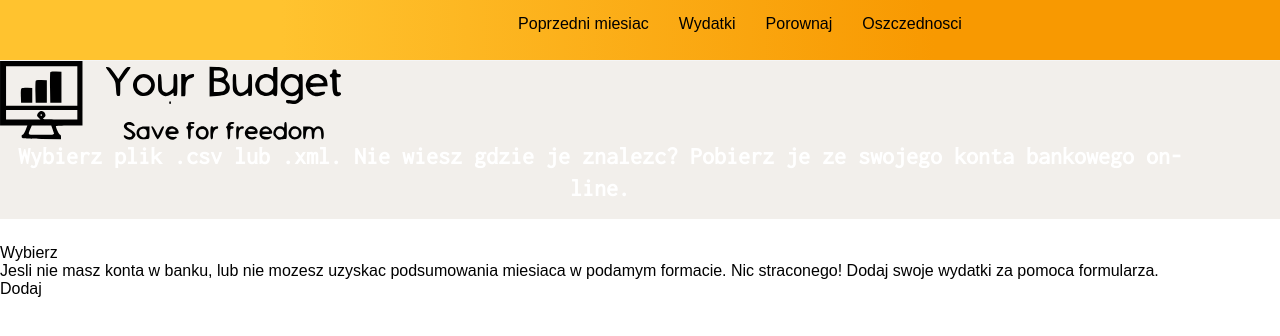
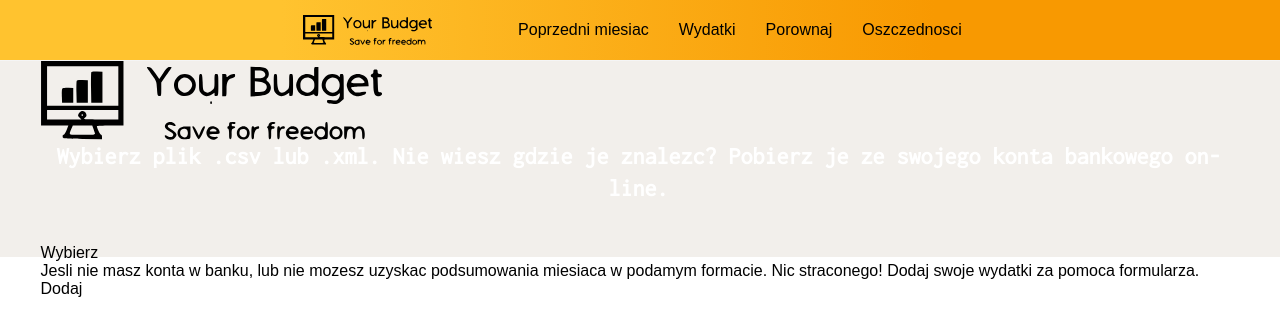
Before and after one commit to saraems/Budget, a React (Create React App) app: page /#/user-panel in a window 1280 px wide. Shown: the top 336 px of the page. Built offline with nearby package versions, Linux system fonts and the light colour scheme; a web font is replaced by a local one.

Commit message:
user-panel removing HEAD marks

```diff
--- a/src/_grid.scss
+++ b/src/_grid.scss
@@ -1,4 +1,4 @@
-$gap: 0;
+$gap: 3%;
 $bpMobile: 980px;
 $columns: 12;
 
--- a/src/index.scss
+++ b/src/index.scss
@@ -16,6 +16,7 @@ code {
 
 .page_container {
   width: 1200px;
+  height: 100%;
 }
 
 $colors: (
```
